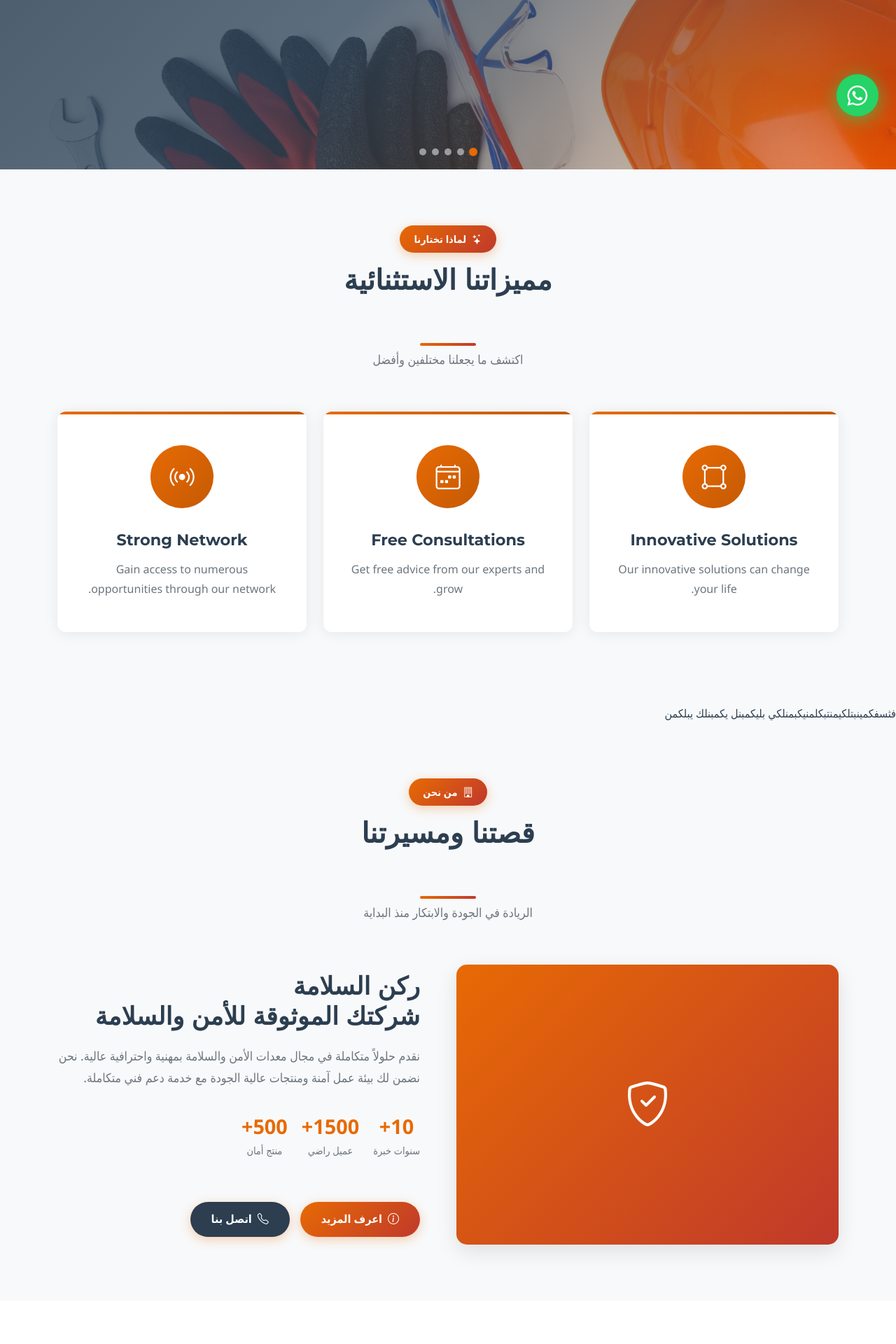
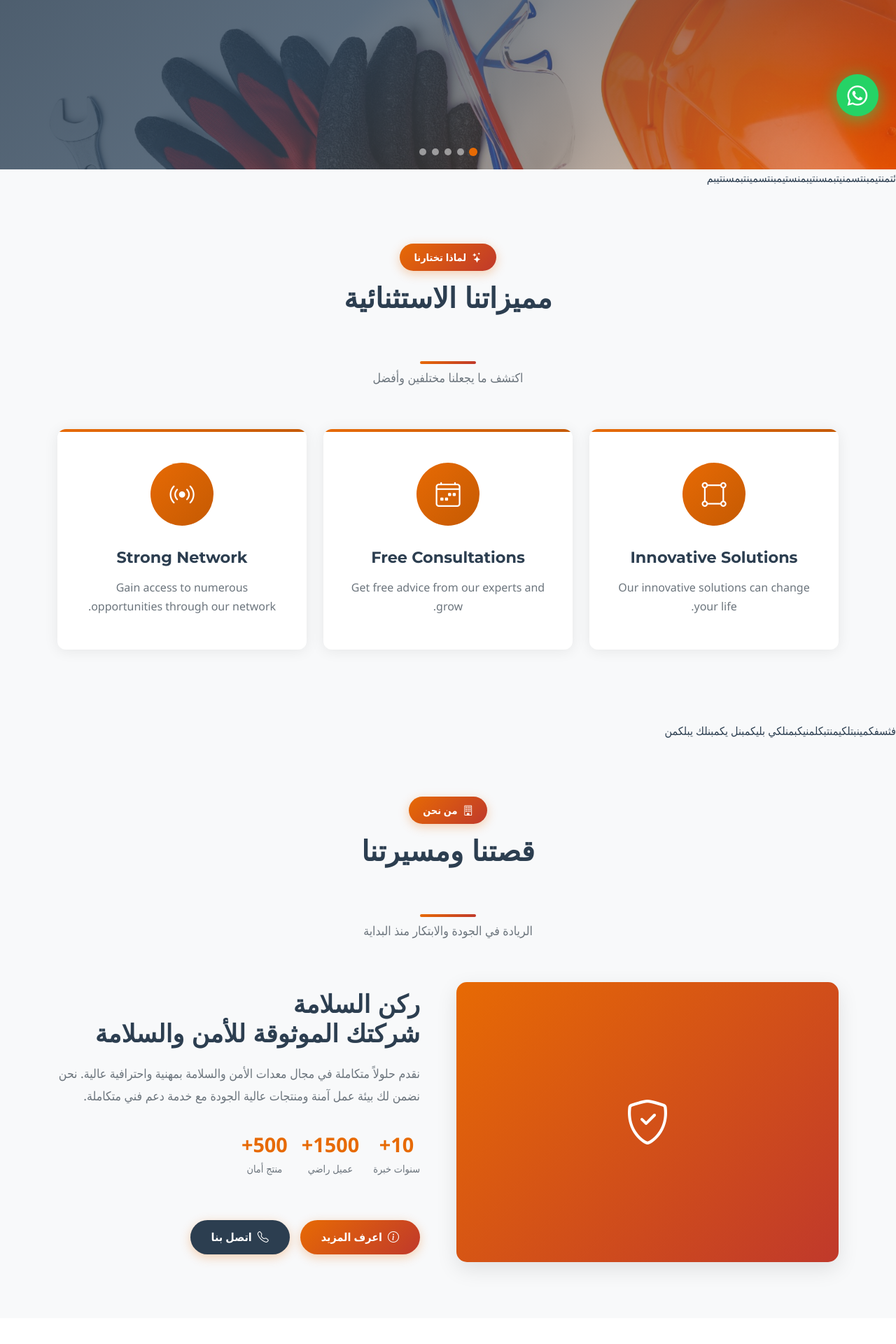
Before and after one commit to Salloum92/RUKN-ALAMASY, a PHP site: page / in a window 1280 px wide. Shown: the part 609-2529 px from the top of the page at 70% size. Run offline with PHP 8.4, Linux system fonts and the light colour scheme; data comes from the database, SQL or seed files in the repository.

Commit message:
تعديل جديد

```diff
--- a/index.php
+++ b/index.php
@@ -222,6 +222,8 @@
         </div>
       </div>
     </section>
+
+    ئتمنتيمبنتسمنيتبمسنتيبمنستيمبنتسمينتبمسنتيبم
 
     <!-- Features Section -->
     <section class="features-section" style="padding: 80px 0;">
```
Also changed, not shown: 1 other file.
